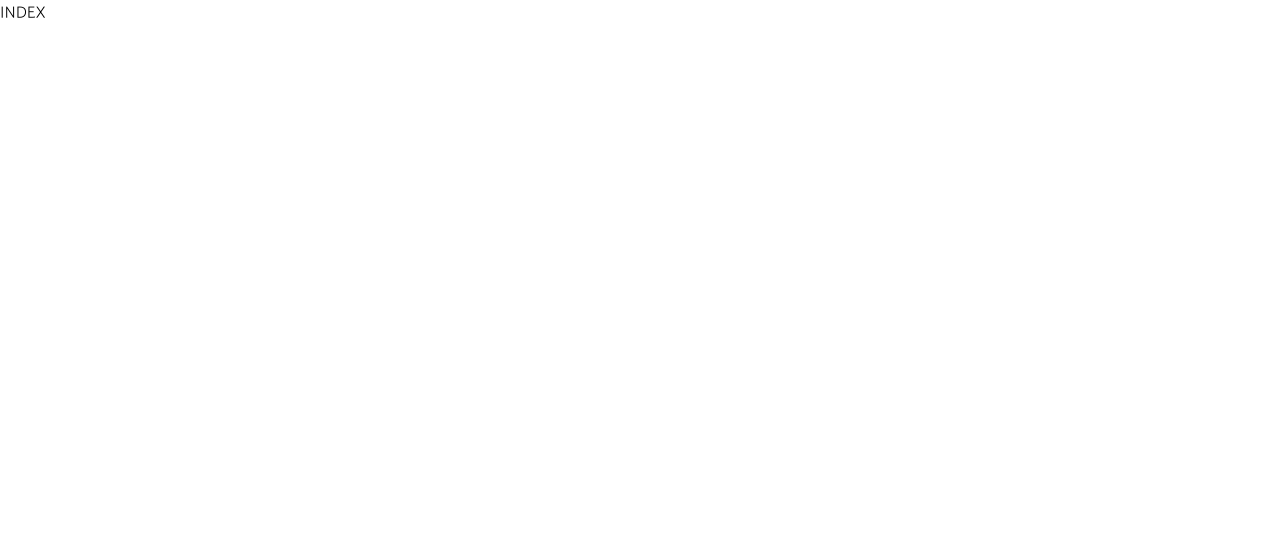
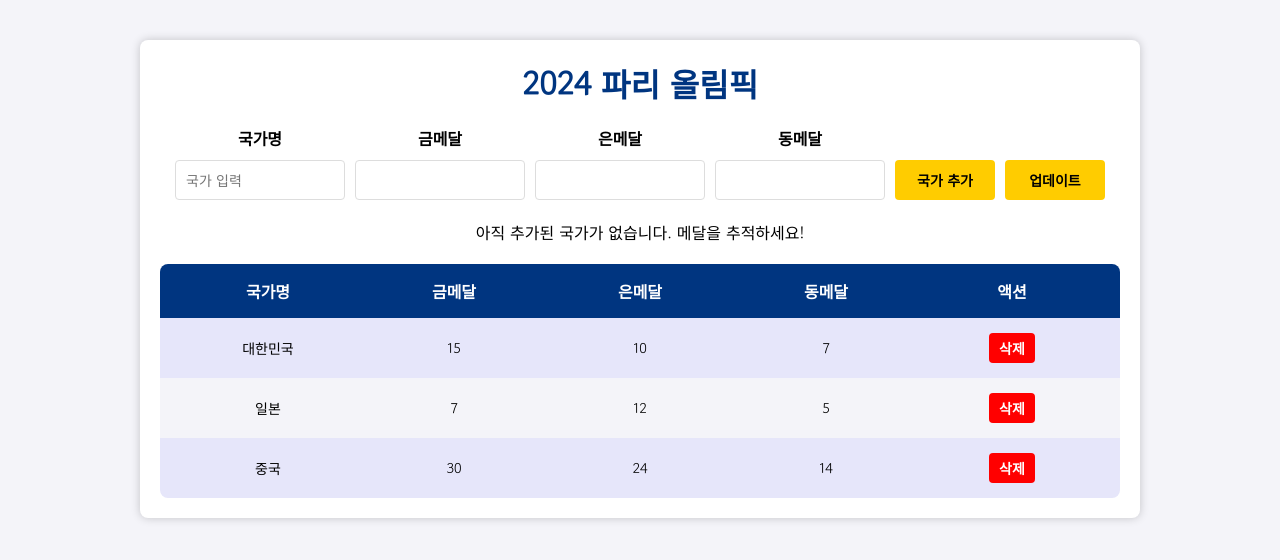
Before and after one commit to ParkGana/sparta-project-medal-tracker, a React (Vite) app: page / in a window 1280 px wide. Shown: the top 560 px of the page. Built offline with nearby package versions, Linux system fonts and the light colour scheme.

Commit message:
design : 디자인 및 퍼블리싱

```diff
--- a/package.json
+++ b/package.json
@@ -11,7 +11,8 @@
     },
     "dependencies": {
         "react": "^18.3.1",
-        "react-dom": "^18.3.1"
+        "react-dom": "^18.3.1",
+        "styled-components": "^6.1.13"
     },
     "devDependencies": {
         "@eslint/js": "^9.13.0",
--- a/src/App.jsx
+++ b/src/App.jsx
@@ -1,5 +1,185 @@
+import styled from 'styled-components';
+
+const Container = styled.div`
+    max-width: 1000px;
+    display: flex;
+    flex-direction: column;
+    justify-content: center;
+    align-items: center;
+    gap: 20px;
+    border-radius: 8px;
+    background-color: #ffffff;
+    box-shadow: 0 0 10px 0 rgba(0, 0, 0, 0.2);
+    padding: 20px;
+    margin: 40px auto;
+`;
+
+const Title = styled.p`
+    color: #003580;
+    font-size: 32px;
+    font-weight: 700;
+`;
+
+const Form = styled.form`
+    display: flex;
+    align-items: end;
+    gap: 10px;
+`;
+
+const InputContainer = styled.div`
+    text-align: center;
+`;
+
+const InputTitle = styled.p`
+    color: #000000;
+    font-size: 16px;
+    font-weight: 700;
+    margin-bottom: 10px;
+`;
+
+const Input = styled.input`
+    width: 170px;
+    height: 40px;
+    border: 1px solid #dddddd;
+    border-radius: 4px;
+    color: #000000;
+    font-size: 14px;
+    padding: 10px;
+
+    &:focus {
+        outline: none;
+    }
+`;
+
+const CreateUpdate = styled.input`
+    width: 100px;
+    height: 40px;
+    border: none;
+    border-radius: 4px;
+    background-color: #ffcc00;
+    color: #000000;
+    font-size: 14px;
+    font-weight: 700;
+    cursor: pointer;
+`;
+
+const Message = styled.p`
+    color: #000000;
+    font-size: 16px;
+    text-align: center;
+`;
+
+const ListContainer = styled.div`
+    width: 100%;
+    border-radius: 8px;
+    overflow: hidden;
+`;
+
+const ListTitleContainer = styled.div`
+    display: flex;
+    background-color: #003580;
+    padding: 15px;
+`;
+
+const ListTitle = styled.div`
+    width: 20%;
+    color: #ffffff;
+    font-size: 16px;
+    font-weight: 700;
+    text-align: center;
+`;
+
+const ListValueContainer = styled.div`
+    display: flex;
+    align-items: center;
+    background-color: #f4f4f9;
+    padding: 15px;
+
+    &:nth-child(2n) {
+        background-color: #e6e6fa;
+    }
+
+    &:hover {
+        background-color: #dcdcdc;
+    }
+`;
+
+const ListValue = styled.div`
+    width: 20%;
+    color: #000000;
+    font-size: 14px;
+    text-align: center;
+`;
+
+const Delete = styled.button`
+    border: none;
+    border-radius: 4px;
+    background-color: #ff0000;
+    color: #ffffff;
+    font-size: 14px;
+    font-weight: 700;
+    padding: 5px 10px;
+    cursor: pointer;
+`;
+
 function App() {
-    return <>INDEX</>;
+    const listItems = [
+        { country: '대한민국', gold: 15, silver: 10, bronze: 7 },
+        { country: '일본', gold: 7, silver: 12, bronze: 5 },
+        { country: '중국', gold: 30, silver: 24, bronze: 14 }
+    ];
+
+    return (
+        <Container>
+            <Title>2024 파리 올림픽</Title>
+
+            <Form>
+                <InputContainer>
+                    <InputTitle>국가명</InputTitle>
+                    <Input type="text" placeholder="국가 입력" />
+                </InputContainer>
+                <InputContainer>
+                    <InputTitle>금메달</InputTitle>
+                    <Input type="number" />
+                </InputContainer>
+                <InputContainer>
+                    <InputTitle>은메달</InputTitle>
+                    <Input type="number" />
+                </InputContainer>
+                <InputContainer>
+                    <InputTitle>동메달</InputTitle>
+                    <Input type="number" />
+                </InputContainer>
+                <CreateUpdate type="submit" value="국가 추가" />
+                <CreateUpdate type="submit" value="업데이트" />
+            </Form>
+
+            <Message>아직 추가된 국가가 없습니다. 메달을 추적하세요!</Message>
+
+            <ListContainer>
+                <ListTitleContainer>
+                    <ListTitle>국가명</ListTitle>
+                    <ListTitle>금메달</ListTitle>
+                    <ListTitle>은메달</ListTitle>
+                    <ListTitle>동메달</ListTitle>
+                    <ListTitle>액션</ListTitle>
+                </ListTitleContainer>
+                {listItems.map((item, index) => {
+                    return (
+                        <ListValueContainer key={index}>
+                            <ListValue>{item.country}</ListValue>
+                            <ListValue>{item.gold}</ListValue>
+                            <ListValue>{item.silver}</ListValue>
+                            <ListValue>{item.bronze}</ListValue>
+                            <ListValue>
+                                <Delete type="button">삭제</Delete>
+                            </ListValue>
+                        </ListValueContainer>
+                    );
+                })}
+            </ListContainer>
+        </Container>
+    );
 }
 
 export default App;
--- a/src/index.css
+++ b/src/index.css
@@ -6,3 +6,7 @@
     padding: 0;
     box-sizing: border-box;
 }
+
+body {
+    background-color: #f4f4f9;
+}
```
Also changed, not shown: 1 other file (tests, documents, lock files or other folders).
